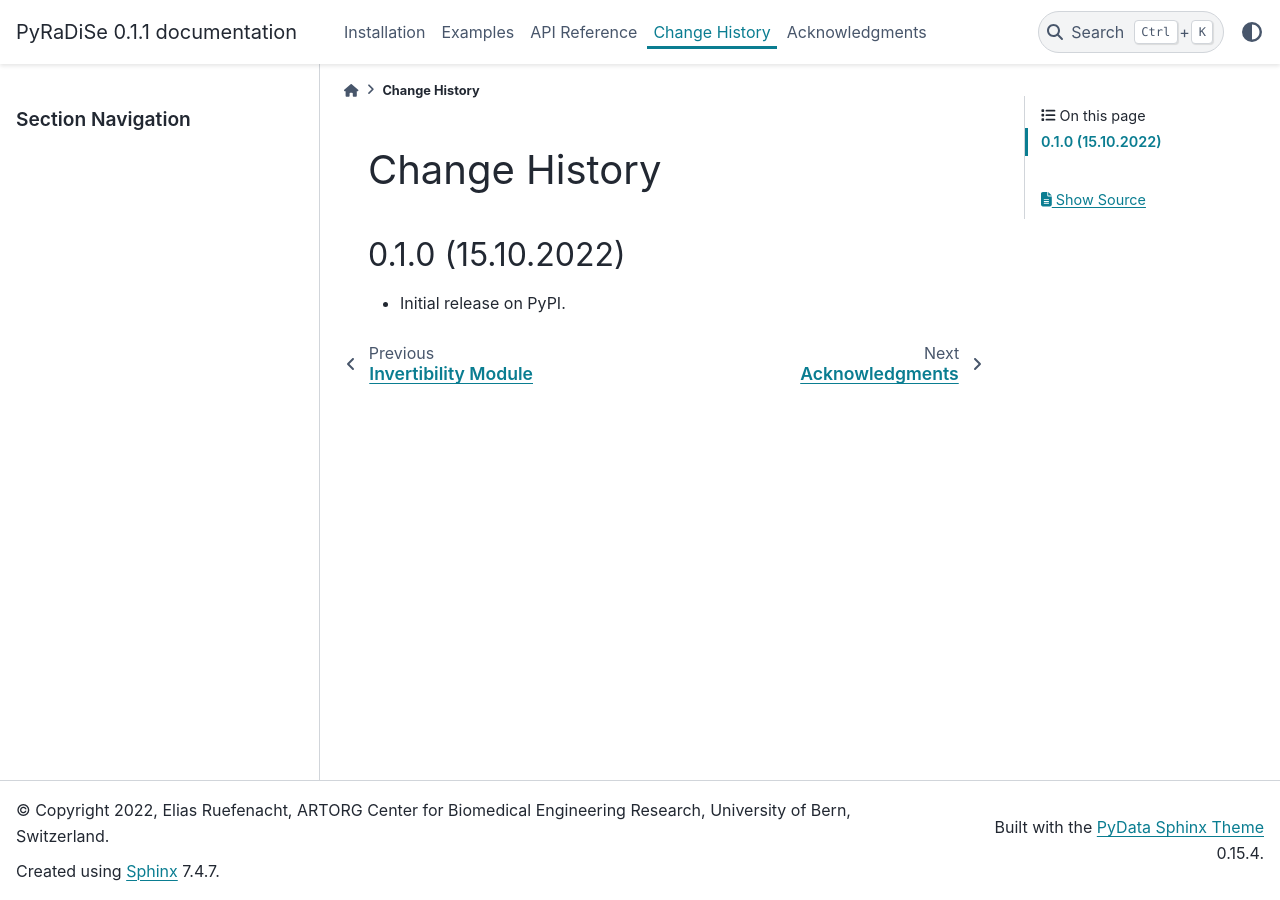
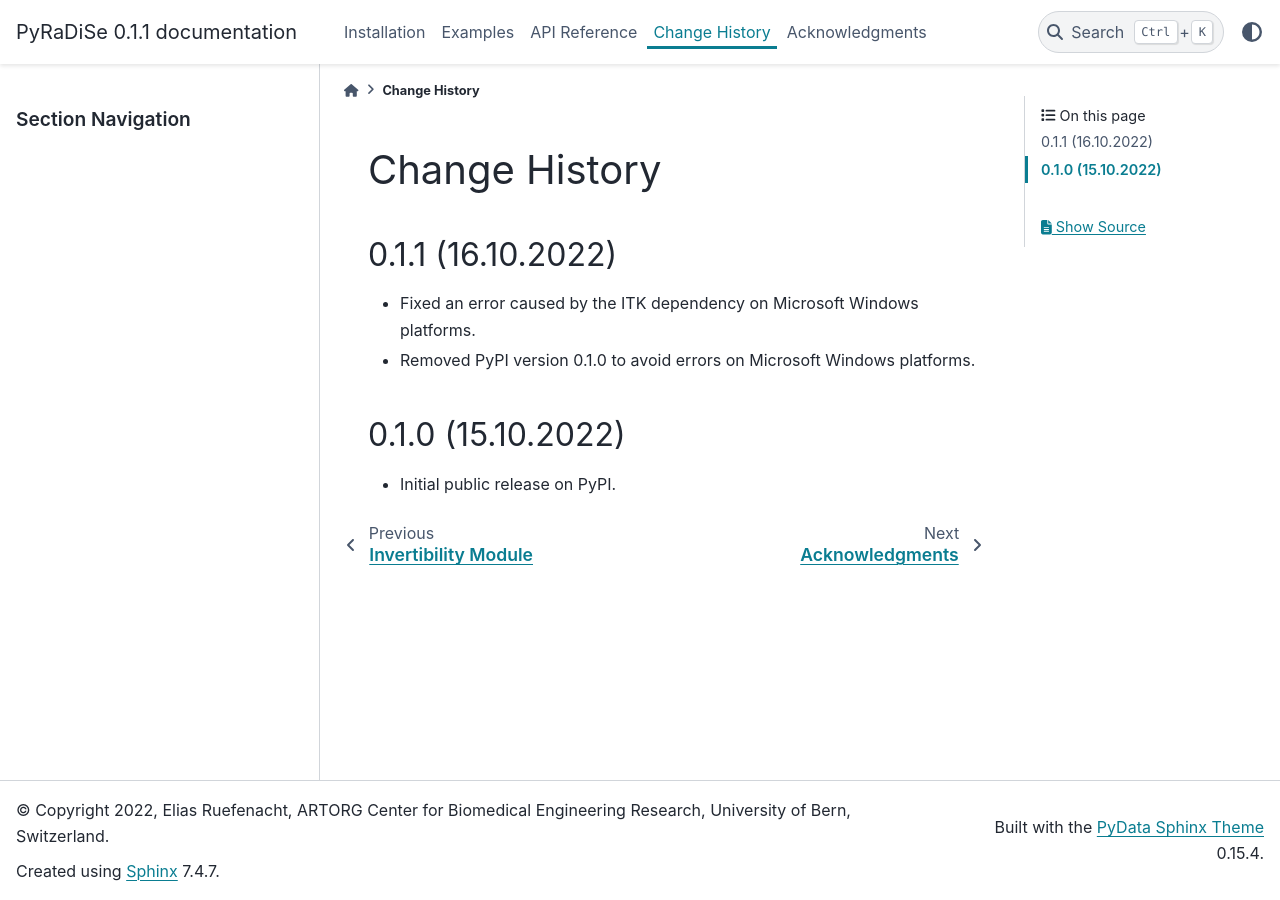
Before and after one commit to ubern-mia/pyradise, a Sphinx documentation site: the page built from docs/change_history.rst, in a window 1280 px wide. Built offline with Sphinx 7.4.7 and the PyData theme 0.15.4, drawn with Linux system fonts in a browser that asks for light colours; formulas are drawn with MathJax 3; pages that are not in the unit, such as notebooks, are missing from menus; the version number is read from the project's files by our own code.

Commit message:
ver(release): Updates for release 0.1.1 fix(setup): Resolve issue with failing itk installation on windows

```diff
--- a/docs/change_history.rst
+++ b/docs/change_history.rst
@@ -1,7 +1,14 @@
 Change History
 ==============
+
+0.1.1 (16.10.2022)
+------------------
+
+* Fixed an error caused by the ITK dependency on Microsoft Windows platforms.
+* Removed PyPI version 0.1.0 to avoid errors on Microsoft Windows platforms.
+
 
 0.1.0 (15.10.2022)
 ------------------
 
-* Initial release on PyPI.
+* Initial public release on PyPI.
```
Also changed, not shown: 2 other files.
